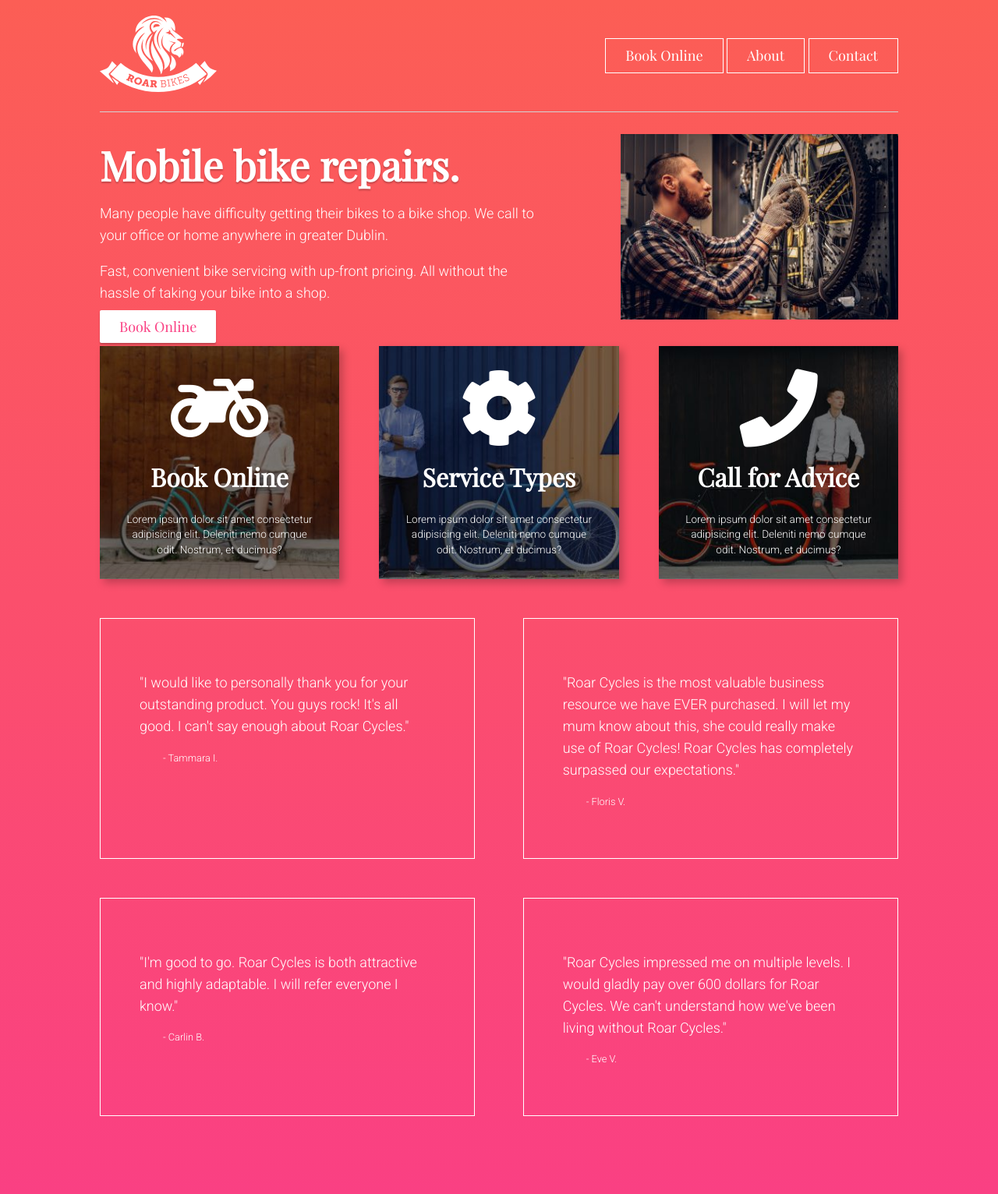
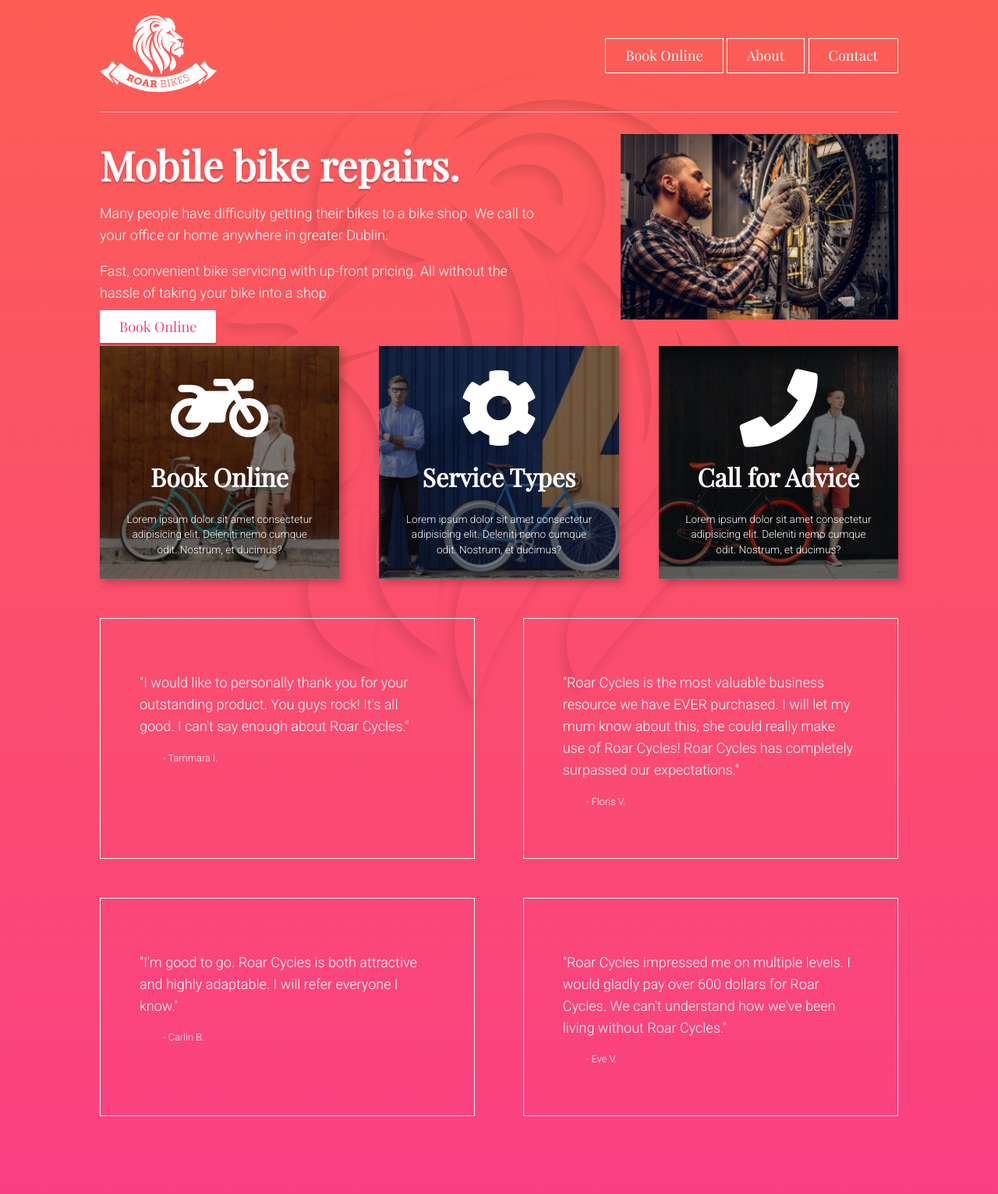
Before and after one commit to Ahmed-Nazeeh/Bike-Repair-Website-HTML-CSS, a PHP site: page / in a window 1280 px wide. Shown: the whole page at 78% size. Run offline with PHP 8.4, Linux system fonts and the light colour scheme; some libraries are stand-ins or nearby versions.

Commit message:
69 70 Usful shortcuts tips tricks in VS Code , add large background image to website

```diff
--- a/style.css
+++ b/style.css
@@ -1,8 +1,11 @@
 html {
+    background-image: linear-gradient(#FC5E55, #FA4083);
 }
 
 body {
-    background-image: linear-gradient(#FC5E55, #FA4083);
+    background-image: url(images/image-lion-background.png);
+    background-position: top center;
+    background-repeat: no-repeat;
     font-family: 'Roboto', sans-serif;
     color: white;
     font-size: 1.125rem;
```
Also changed, not shown: images/image-lion-background.png (added).
